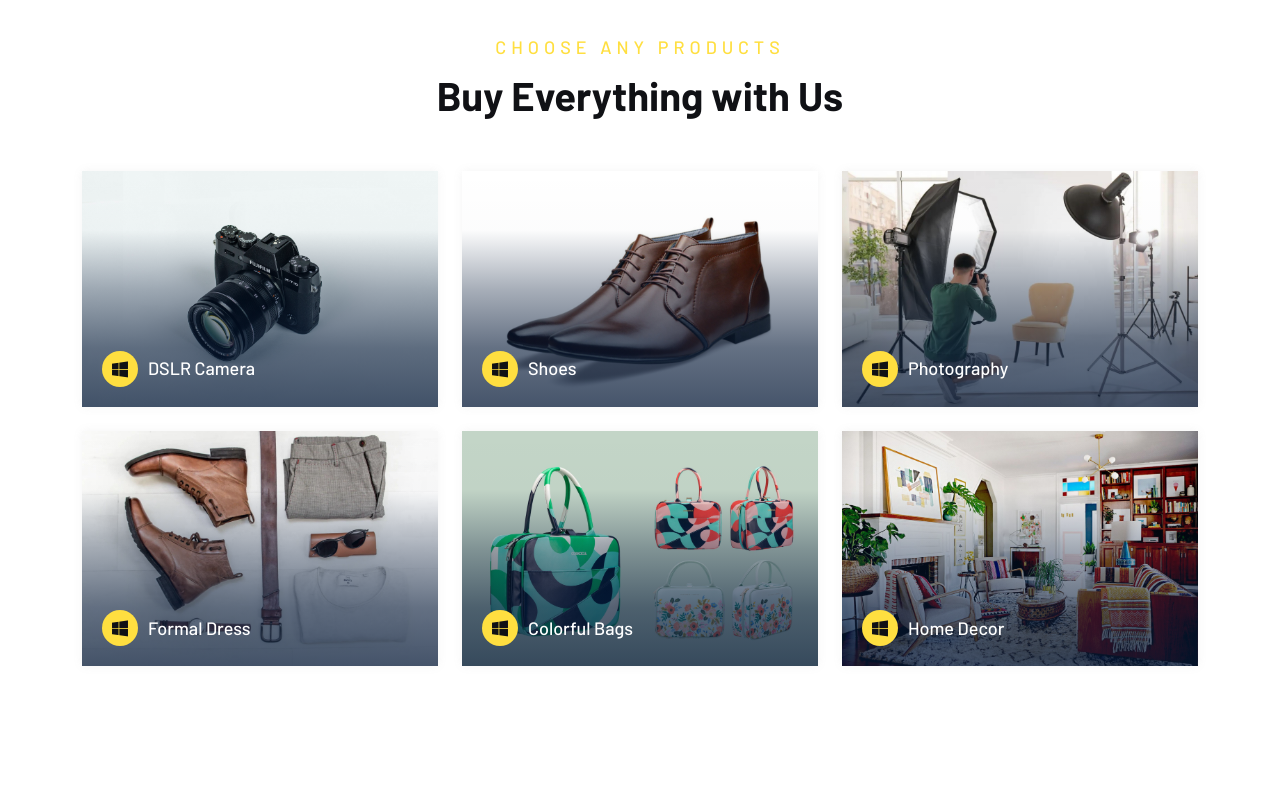
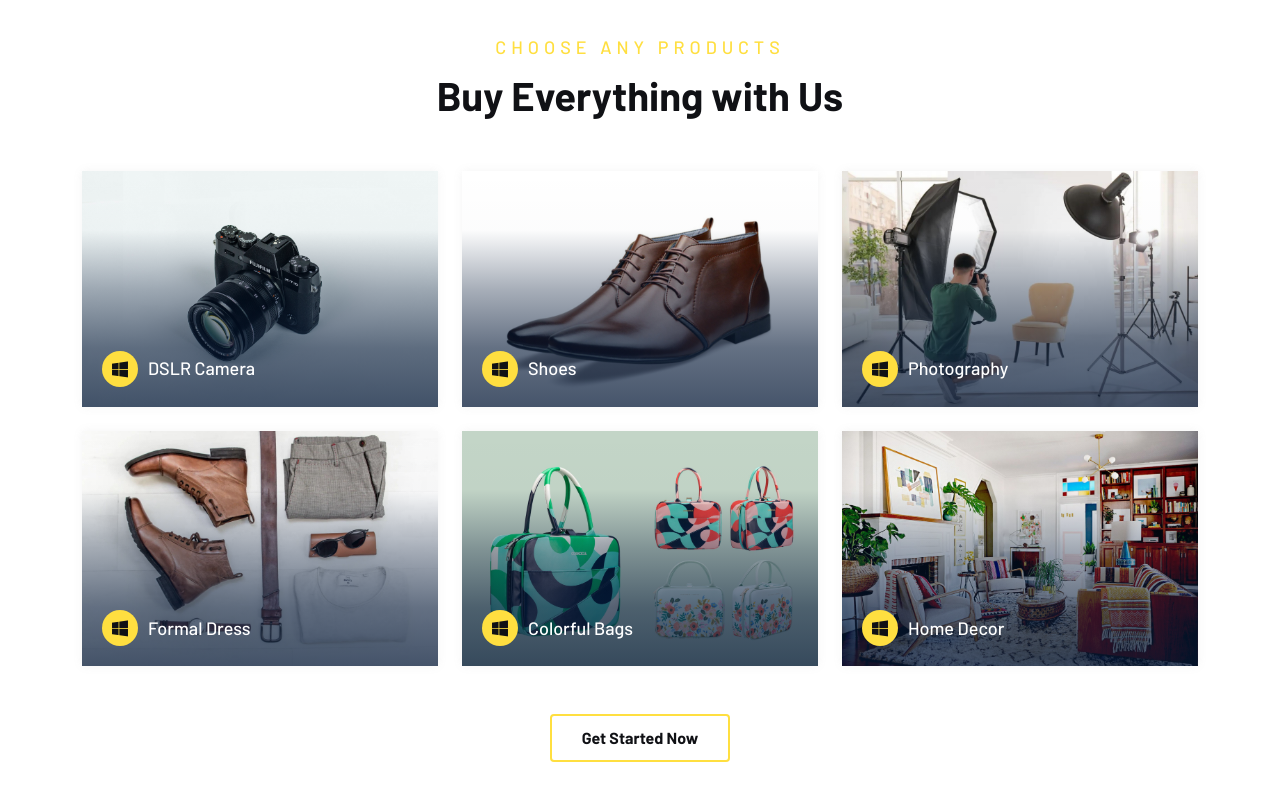
Before and after one commit to Pablo-jesuss/ecommerce-com-react, a React (Vite) app in the folder ecommerce/: page / in a window 1280 px wide. Shown: the part 948-1748 px from the top of the page. Before the commit the page ends 1724 px from the top, so only its background shows below. Built offline with nearby package versions, Linux system fonts and the light colour scheme.

Commit message:
text-center

```diff
--- a/ecommerce/src/home/HomeCategory.jsx
+++ b/ecommerce/src/home/HomeCategory.jsx
@@ -70,7 +70,7 @@
                       <div className="cate-icon">
                         <i className={val.iconName}></i>
                       </div>
-                      <Link>
+                      <Link to="/shop">
                         <h6>{val.title}</h6>
                       </Link>
                     </div>
@@ -79,6 +79,11 @@
               </div>
             ))}
           </div>
+          <div className="text-center mt-5">
+            <Link to="/shop" className="lab-btn">
+              <span>{btnText}</span>
+            </Link>
+          </div>
         </div>
       </div>
     </div>
```
